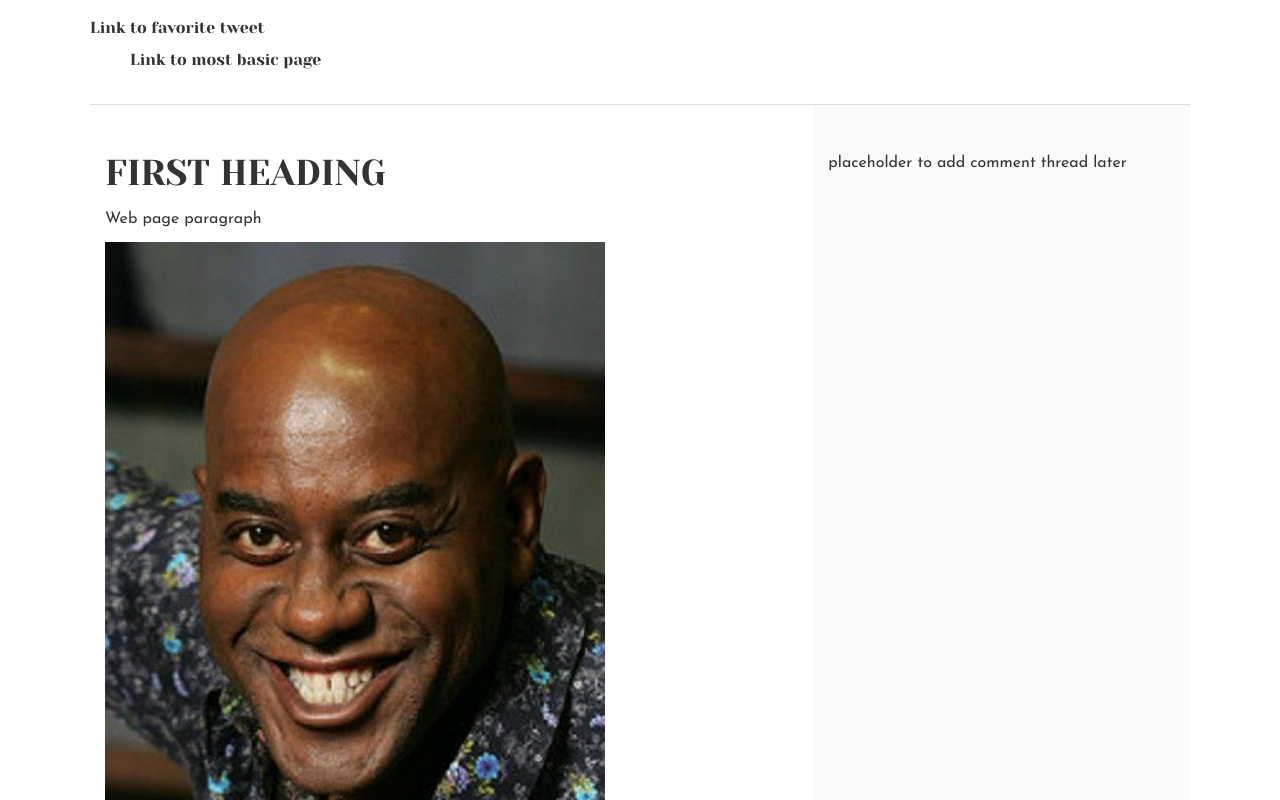
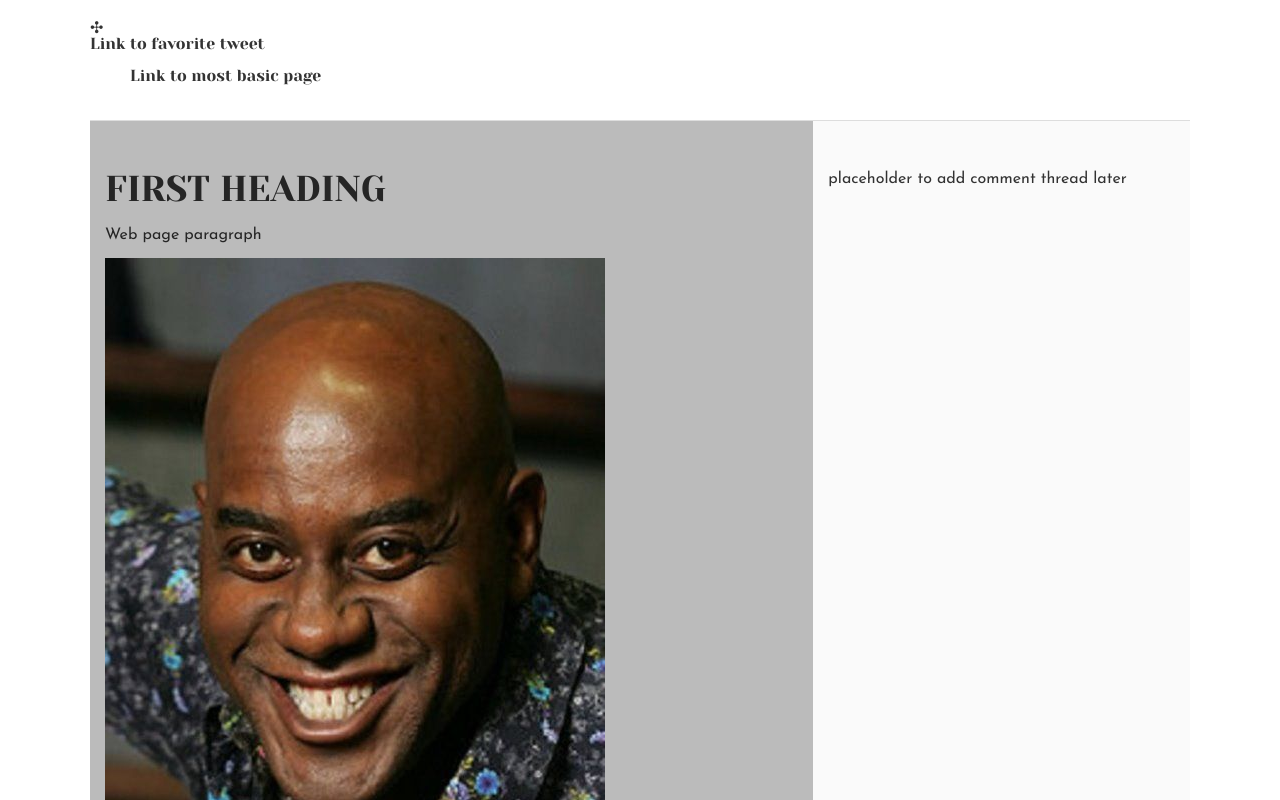
Before and after one commit to Siphocha/alu-web-development, a plain HTML site: page css_basic/index.html in a window 1280 px wide. Shown: the top 800 px of the page. Drawn offline with Linux system fonts and the light colour scheme; files whose address does not match are found by name.

Commit message:
added some very small csutomisations...very small.

```diff
--- a/css_basic/index.html
+++ b/css_basic/index.html
@@ -9,6 +9,7 @@
     </head>
     <body class="works_on_smartphone" >
         <header>
+            <a>✣</a>
             <ul>
                 <a href="tweets.html">Link to favorite tweet</a>
             </ul>
--- a/css_basic/styles.css
+++ b/css_basic/styles.css
@@ -12,6 +12,7 @@ main{
 article{
     flex: 2;
     overflow-y: auto;
+    background-color: #bbbbbb;
 }
 
 aside{
```
